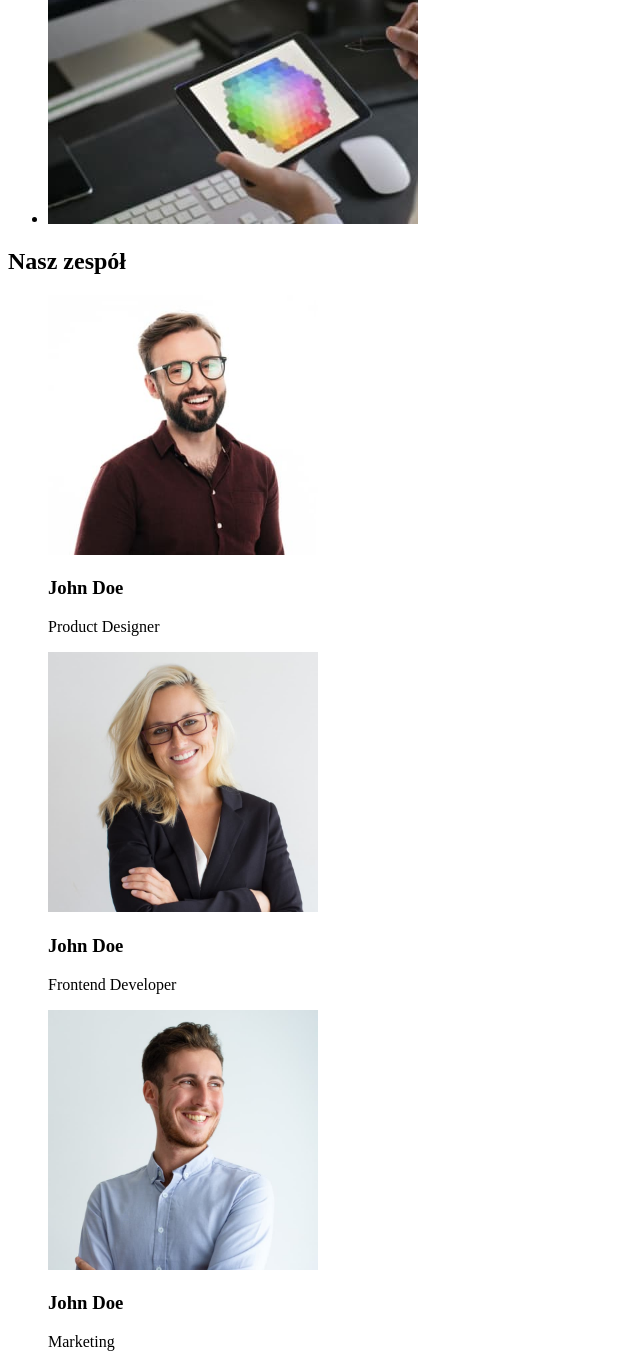
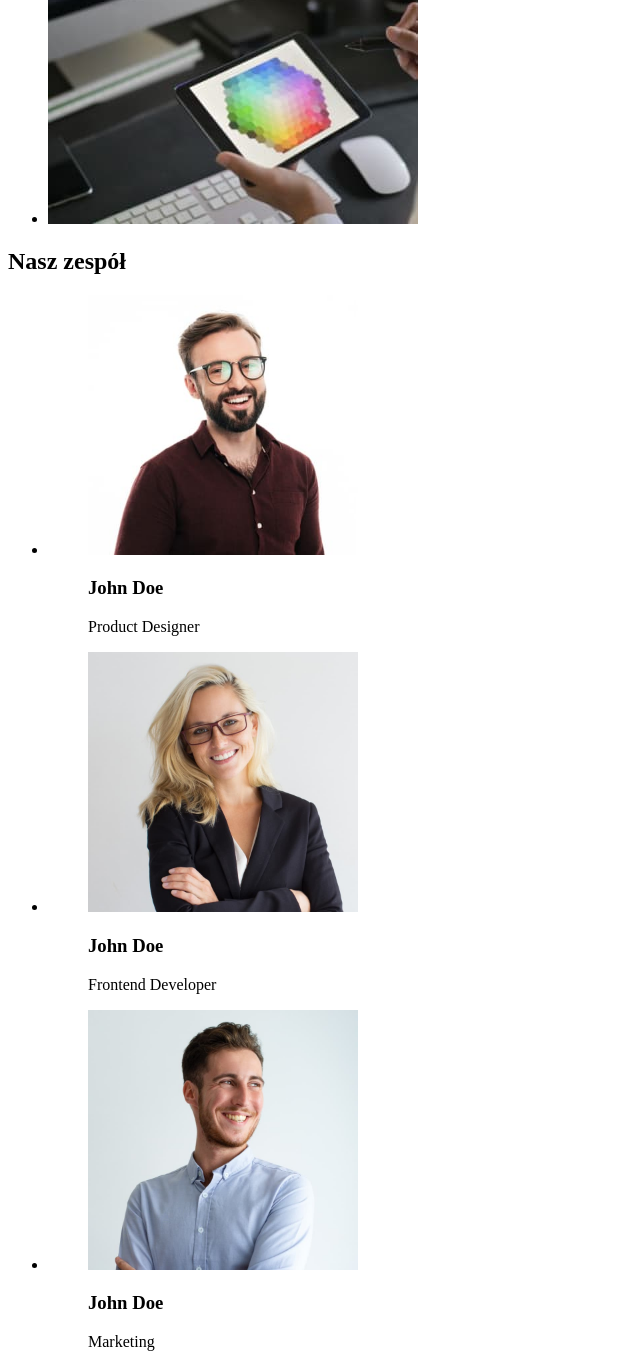
Before and after one commit to SzymanskaOlejniczak/goit-markup-hw-01wersja2b, a plain HTML site: page index.html in a window 1280 px wide. Shown: the part 1323-2687 px from the top of the page, without its empty margins (0-640 px from the left). Drawn offline with Linux system fonts and the light colour scheme.

Commit message:
Update index.html

```diff
--- a/index.html
+++ b/index.html
@@ -23,8 +23,6 @@
         <section>
             <h1>EFEKTYWNE ROZWIĄZANIA <br>DLA WASZEGO BIZNESU</h1>
             <button type="button">Zamów usługe</button>
-        </section>
-        <section>
             <ul>
                 <li><h3>LOREM IPSUM</h3>
                     <p>Lorem ipsum dolor sit amet, consectetur adipiscing elit. Nam vel arcu sem. Sed non sodales dui. Interdum et malesuada</p></li>
@@ -52,10 +50,9 @@
                 width="370"
                 height="294"></li>
             </ul>
-        </section>
-        <section>
         <h2>Nasz zespół</h2>
-            <figure>
+            <ul>
+                <li><figure>
                 <img src="images/Product Designer.jpg"
                 alt="Product Designer"
                 width="270"
@@ -64,8 +61,8 @@
                     <h3>John Doe </h3>
                     <p>Product Designer</p>
             </figcaption>
-            </figure>
-            <figure>
+            </figure></li>
+            <li><figure>
                 <img src="images/Frontend Developer.jpg"
                 alt="Frontend Developer"
                 width="270"
@@ -74,8 +71,8 @@
                     <h3>John Doe</h3>
                     <p>Frontend Developer</p>
             </figcaption>
-            </figure>
-            <figure>
+            </figure></li>
+            <li><figure>
                 <img src="images/Marketing.jpg"
                 alt="Marketing"
                 width="270"
@@ -84,8 +81,8 @@
                     <h3>John Doe</h3>
                     <p>Marketing</p>
             </figcaption>
-            </figure>
-            <figure>
+            </figure></li>
+            <li><figure>
                 <img src="images/UI Designer.jpg"
                 alt="UI Designer"
                 width="270"
@@ -94,7 +91,7 @@
                     <h3>John Doe</h3>
                     <p>UI Designer</p>
             </figcaption>
-            </figure>
+            </figure></li>
         </section>
         </main>
         <footer>
```
